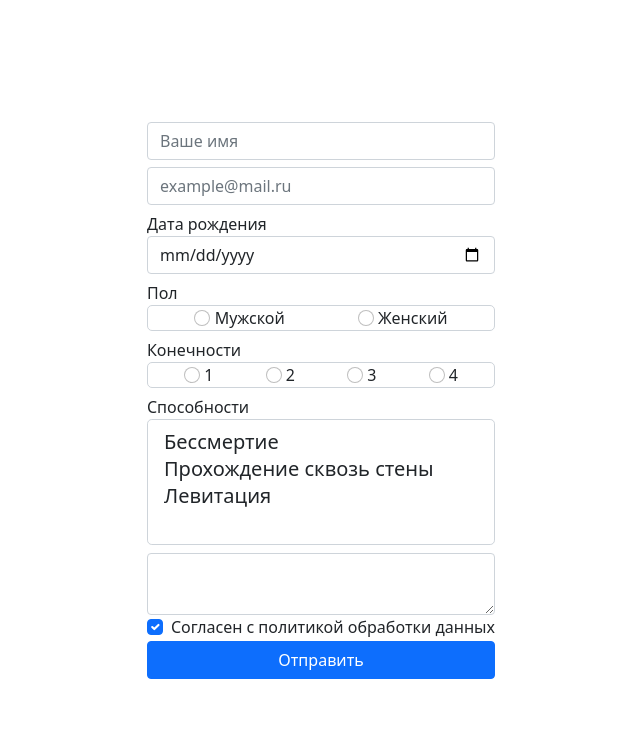
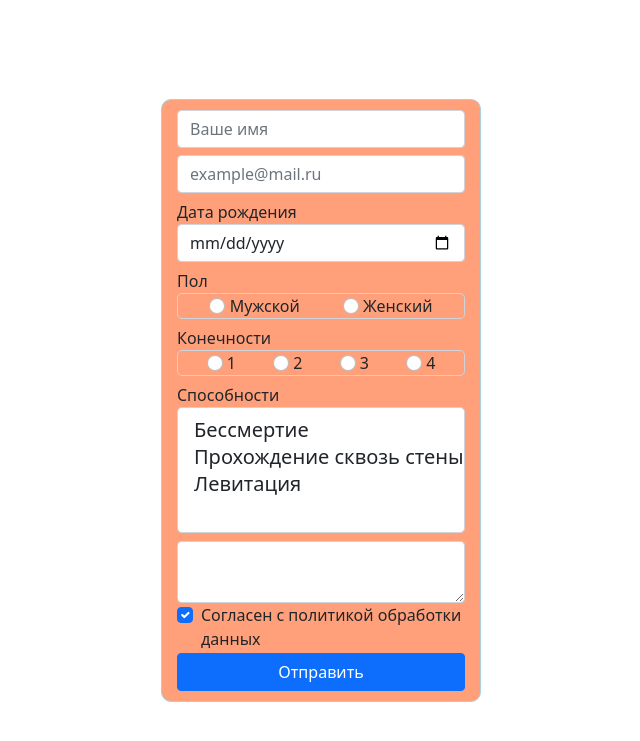
Before and after one commit to xobpuk/web, a PHP site: page /4/form.php in a window 1280 px wide. Shown: the top 741 px of the page, without its empty margins (319-959 px from the left). Run offline with PHP 8.4, Linux system fonts and the light colour scheme; data that the repository does not hold is empty.

Commit message:
Update style.css

```diff
--- a/4/style.css
+++ b/4/style.css
@@ -15,6 +15,31 @@ body {
 
 .block {
     margin-bottom: 7px;
+}
+.form-container {
+     background-color:#FFA07A;
+    display:flex;
+    justify-content: space-between;
+    flex-direction: column;
+    align-items: center;
+    padding: 10px 15px;
+    border: 1px solid rgba(168,210,227, 1);
+    border-radius: 10px;
+    width: 25%;
+}
+
+.form-container form{
+    width: 100%;
+}
+
+.form-container .form-title {
+    align-self: flex-start;
+    font-size: 22px;
+    color: #cd00cd;
+    padding-bottom: 10px;
+    border-bottom: 1px solid rgba(168,210,227, 1);
+    display: block;
+    width: 100%;
 }
 
 .error {
```
